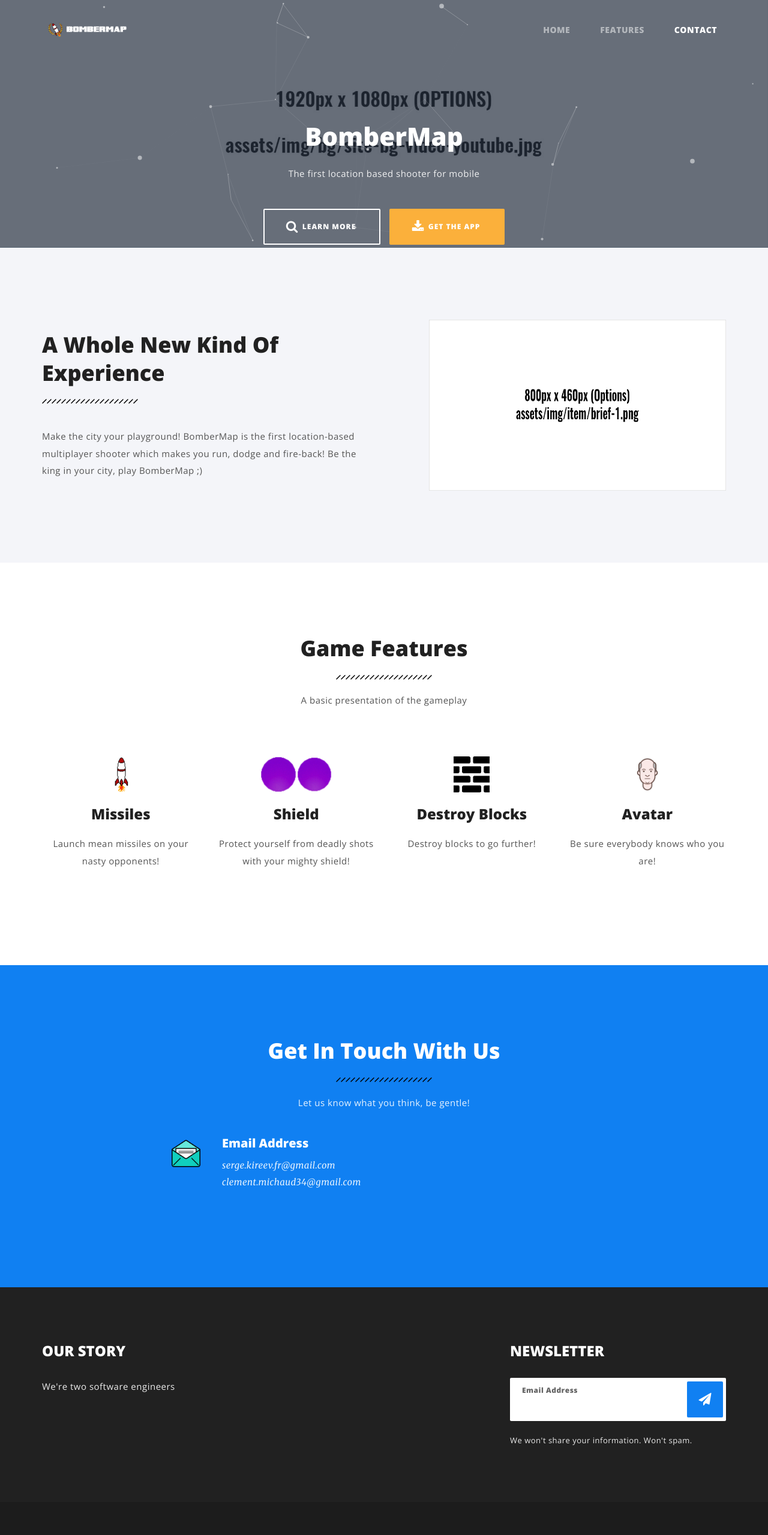
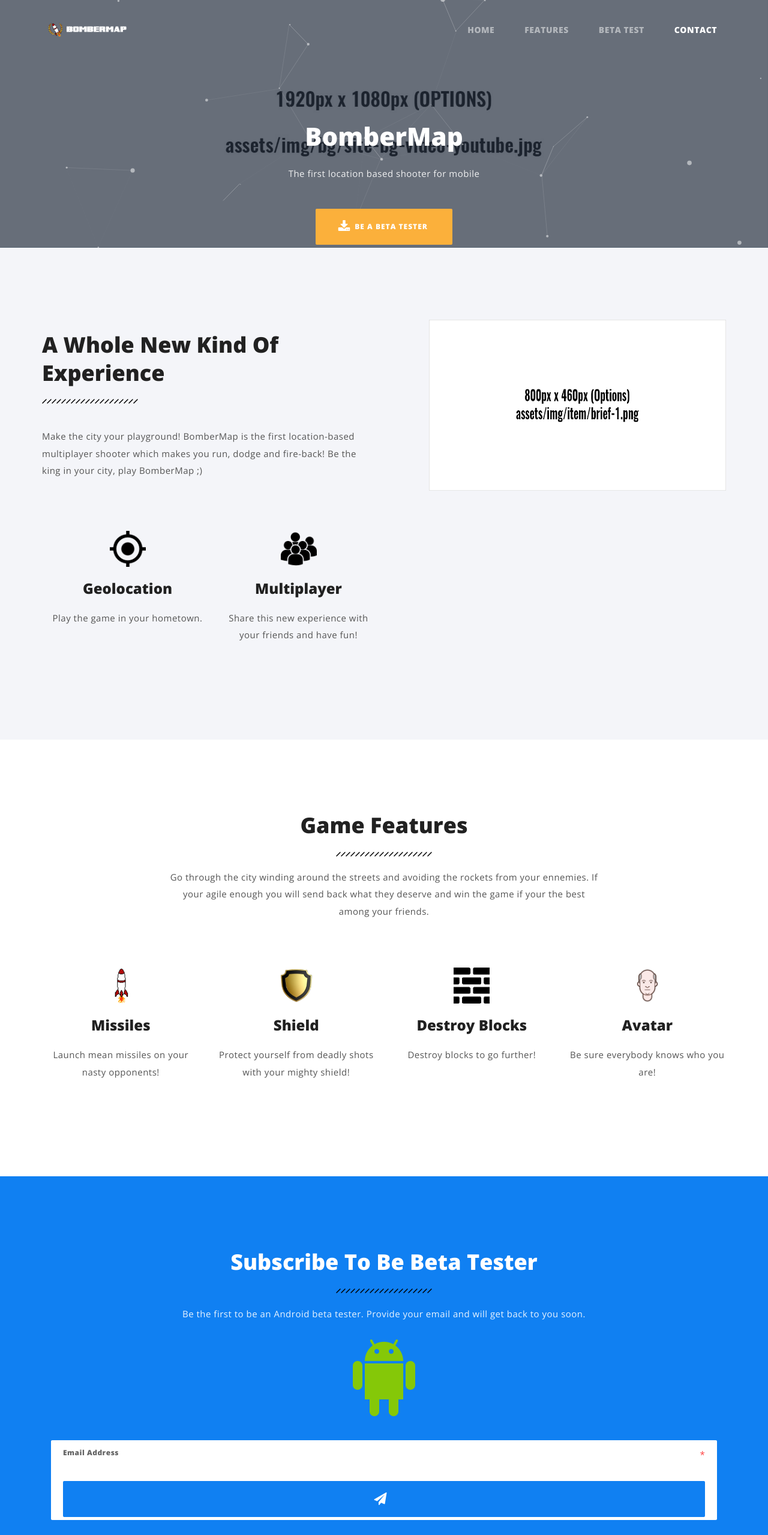
Before and after one commit to clems4ever/bombermap, a plain HTML site: page one_pager/index.html in a window 1280 px wide. Shown: the top 2559 px of the page at 60% size. Drawn offline with nearby package versions, Linux system fonts and the light colour scheme.

Commit message:
Add beta test category in one_pager and add piwik event and goals

```diff
--- a/one_pager/index.html
+++ b/one_pager/index.html
@@ -35,6 +35,7 @@
   </script>
   <noscript><p><img src="//analytics.bombermap.ingenious-cm.fr/piwik.php?idsite=1" style="border:0;" alt="" /></p></noscript>
   <!-- End Piwik Code -->
+
   <!--<![endif]-->
 </head>
 <body>
@@ -66,6 +67,7 @@
               <ul class="nav navbar-nav navbar-right">
                 <li class="active"><a href="#home">Home</a></li>
                 <li><a href="#feature">Features</a></li>
+                <li><a href="#betaTest">Beta Test</a></li>
                 <li><a href="#contact">Contact</a></li>
                 <li class="audio-toggle"><a href="#"><i class="fa fa-volume-up"></i></a></li>
               </ul>
@@ -93,8 +95,7 @@
                     <p>The first location based shooter for mobile</p>
                   </div> <!-- .section-heading -->
                   <div class="section-content">
-                    <a class="btn btn-default btn-outline m-a-5" href="#brief_1"><i class="fa fa-search"></i>Learn More</a>
-                    <a class="btn btn-warning m-a-5" href="#download"><i class="fa fa-download"></i>Get The APP</a>
+                    <a class="btn btn-warning m-a-5" href="#subscribeBetaTestForm"><i class="fa fa-download"></i>Be a beta tester</a>
                   </div> <!-- .section-content -->
                 </div>
               </div>
@@ -122,6 +123,32 @@
                 </div>
               </div>
             </div>
+            <br/>
+            <br/>
+            <div>
+              <div class="col-xs-12 col-sm-6 col-md-3 icon-box _center">
+                <div class="icon-box-media">
+                  <img src="assets/img/gps.png" alt="" data-sr="bottom">
+                </div>
+                <div class="icon-box-heading">
+                  <h3>Geolocation</h3>
+                </div>
+                <div class="icon-box-content">
+                  <p>Play the game in your hometown.</p>
+                </div>
+              </div>
+              <div class="col-xs-12 col-sm-6 col-md-3 icon-box _center">
+                <div class="icon-box-media">
+                  <img src="assets/img/people.png" alt="" data-sr="bottom">
+                </div>
+                <div class="icon-box-heading">
+                  <h3>Multiplayer</h3>
+                </div>
+                <div class="icon-box-content">
+                  <p>Share this new experience with your friends and have fun!</p>
+                </div>
+              </div>
+            </div>
           </div>
         </div> <!-- #brief_1 -->
 
@@ -131,7 +158,7 @@
             <div class="section-heading align-c">
               <h2>Game Features</h2>
               <div class="divider"></div>
-              <p>A basic presentation of the gameplay</p>
+              <p>Go through the city winding around the streets and avoiding the rockets from your ennemies. If your agile enough you will send back what they deserve and win the game if your the best among your friends.</p>
             </div>
             <div class="row section-content m-t-70">
               <div class="col-xs-12 col-sm-6 col-md-3 icon-box _center">
@@ -147,7 +174,7 @@
               </div>
               <div class="col-xs-12 col-sm-6 col-md-3 icon-box _center">
                 <div class="icon-box-media">
-                  <img src="assets/img/Shield_well_B_strip2.png" alt="" data-sr="bottom">
+                  <img src="assets/img/shield.png" alt="" data-sr="bottom">
                 </div>
                 <div class="icon-box-heading">
                   <h3>Shield</h3>
@@ -182,7 +209,30 @@
           </div>
         </div> <!-- #feature-->
 
-        <div id="contact" class="section block-primary">
+        <div id="betaTest" class="section block-primary">
+          <div class="container">
+            <div class="col-sm-12 col-md-12">
+                <div class="section-heading align-c">
+                    <h2>Subscribe to be beta tester</h2>
+                    <div class="divider"></div>
+                    <p>Be the first to be an Android beta tester. Provide your email and will get back to you soon.</p>
+                    <br/>
+                    <img src="assets/img/android.png"/>
+                </div>
+                <form class="form-default" id="subscribeBetaTestForm" novalidate="novalidate" action="#" data-track-content>
+                  <div class="form-group required">
+                    <label class="form-label color-invert" for="subscribeEmail">Email address</label>
+                    <input class="form-control" id="subscribeEmail" type="text" name="email" data-content-name="email">
+                    <button type="submit" class="btn btn-primary btn-block" onclick="javascript:_paq.push(['trackEvent', 'BetaTest Subscription', 'subscribe', document.getElementById('subscribeEmail').value]);"><i class="fa fa-send"></i></button>
+                  </div>
+                  <div class="form-notify">We won't share your information. Won't spam.</div>
+                </form> <!-- #subscribeForm -->
+              </div>
+          </div>
+        </div> <!-- #contact -->
+
+
+        <div id="contact" class="section block-secondary">
           <div class="container">
             <div class="section-heading align-c">
               <h2>Get in touch with us</h2>
@@ -194,9 +244,6 @@
                   <div class="icon-box _left">
                     <div class="icon-box-media">
                       <img src="assets/img/icon/mail.png" alt="" data-sr="bottom">
-                    </div>
-                    <div class="icon-box-heading">
-                      <h4>Email Address</h4>
                     </div>
                     <div class="icon-box-content m-t-0 font-sub font-italic">
                       <span>serge.kireev.fr@gmail.com</span>
@@ -215,20 +262,12 @@
         <div class="site-footer-top">
           <div class="container">
             <div class="row">
-              <div class="col-sm-6">
+              <div class="col-sm-5">
                 <h3>OUR STORY</h3>
                 <p>We're two software engineers </p>
               </div>
-              <div class="col-sm-5 col-md-4 col-sm-offset-1 col-md-offset-2 m-t-40-xs-max">
-                <h3>NEWSLETTER</h3>
-                <form class="form-default" id="subscribeForm" novalidate="novalidate">
-                  <div class="form-group required">
-                    <label class="form-label color-invert" for="subscribeEmail">Email address</label>
-                    <input class="form-control" id="subscribeEmail" type="text" name="email">
-                    <button type="submit" class="btn btn-primary btn-block"><i class="fa fa-send"></i></button>
-                  </div>
-                  <div class="form-notify">We won't share your information. Won't spam.</div>
-                </form> <!-- #subscribeForm -->
+              <div class="col-sm-6 col-md-4 col-sm-offset-1 col-md-offset-2 m-t-40-xs-max">
+                <h3>FOLLOW US</h3>
               </div>
             </div>
           </div>
@@ -252,17 +291,6 @@
   <script src='assets/js/variable.js'></script>
   <script src='assets/js/main.js'></script>
 
-<script>
-  (function(i,s,o,g,r,a,m){i['GoogleAnalyticsObject']=r;i[r]=i[r]||function(){
-  (i[r].q=i[r].q||[]).push(arguments)},i[r].l=1*new Date();a=s.createElement(o),
-  m=s.getElementsByTagName(o)[0];a.async=1;a.src=g;m.parentNode.insertBefore(a,m)
-  })(window,document,'script','https://www.google-analytics.com/analytics.js','ga');
-
-  ga('create', 'UA-76777610-1', 'auto');
-  ga('send', 'pageview');
-
-</script>
-
 
 </body>
 </html>
```
Also changed, not shown: one_pager/assets/css/blue.css, one_pager/assets/img/android.png (added), one_pager/assets/img/gps.png (added), one_pager/assets/img/people.png (added), one_pager/assets/img/shield.png (added). Lines whose indentation alone changed are shown as unchanged.
